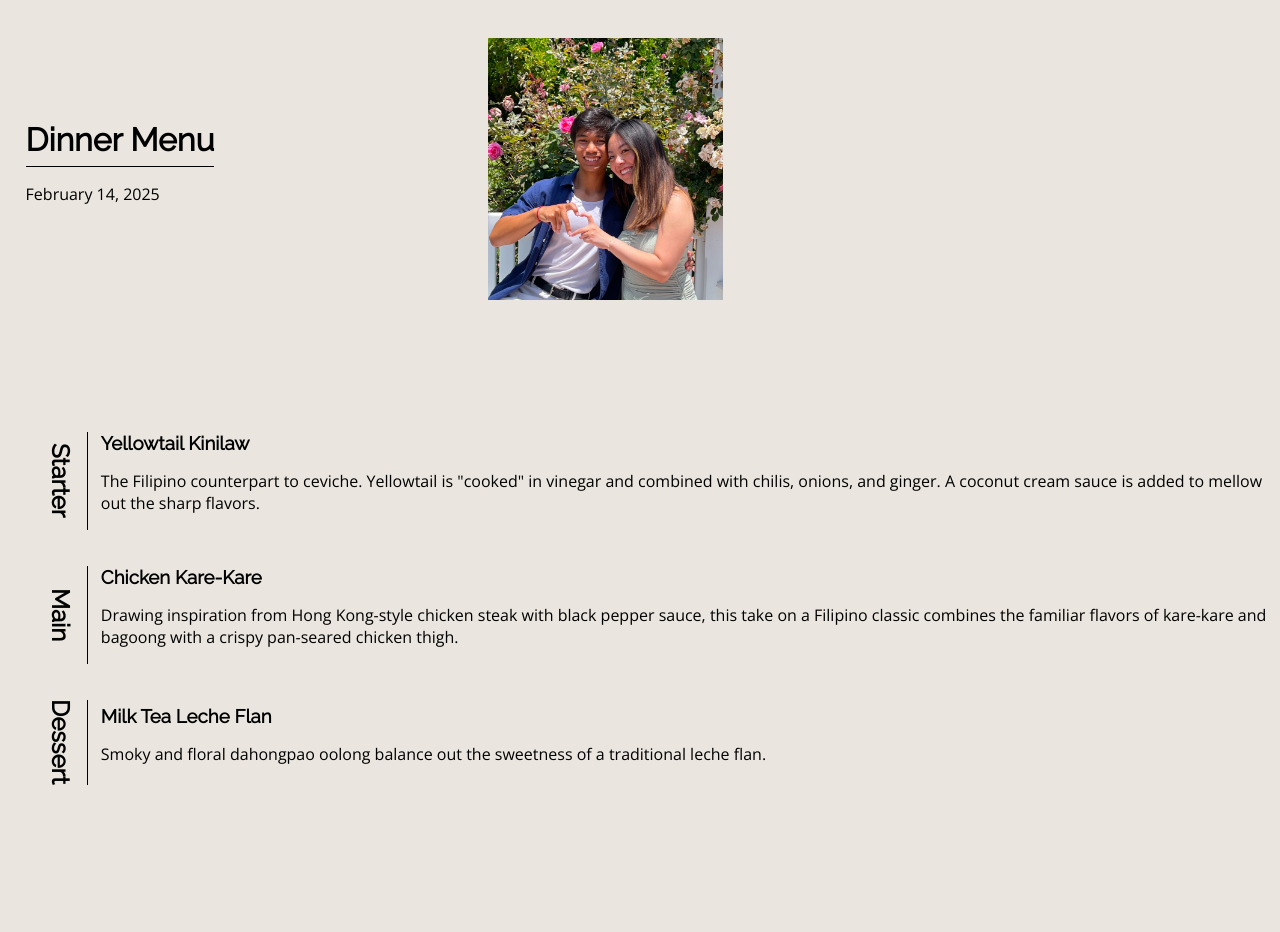
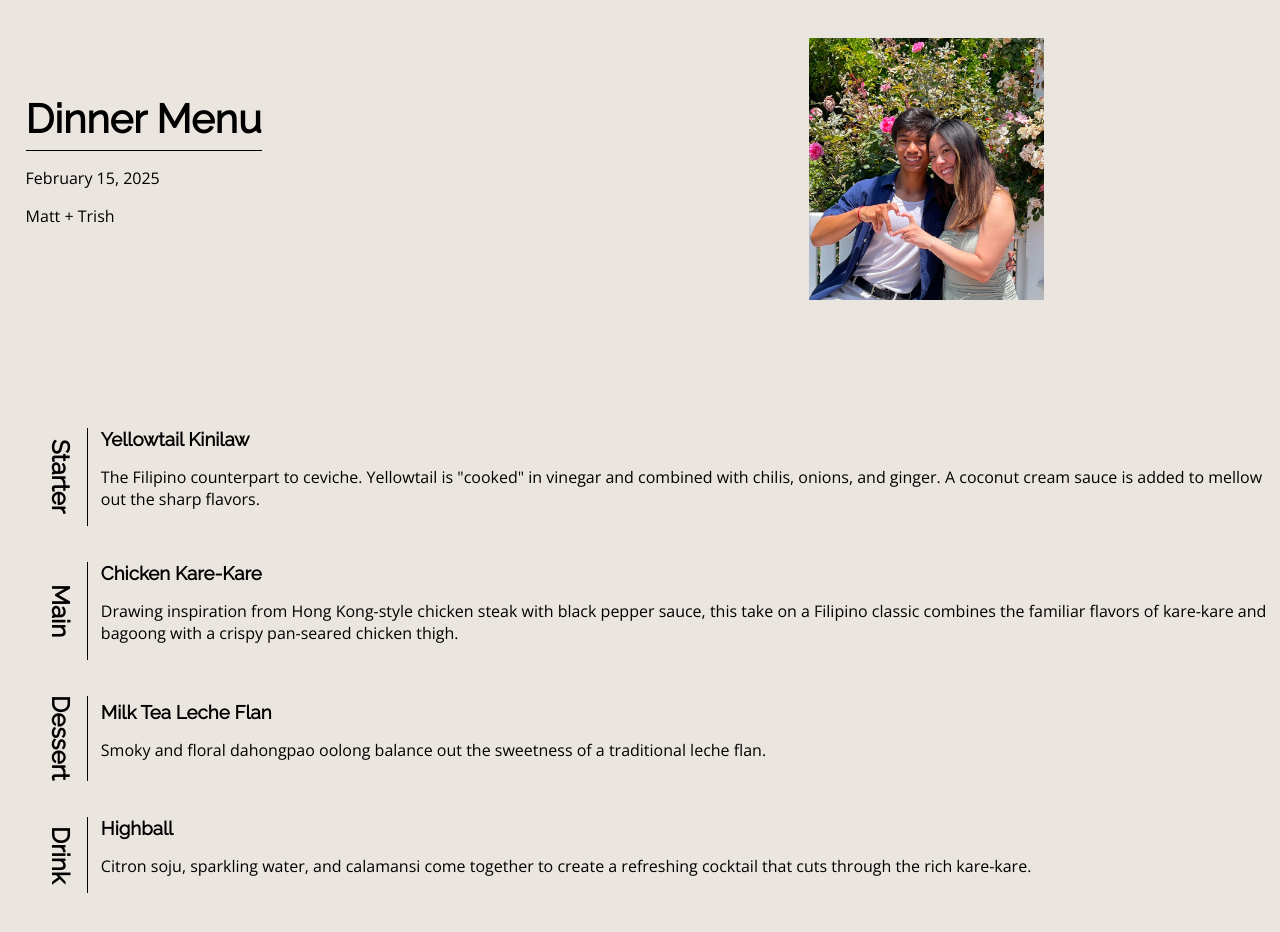
Before and after one commit to MattBaldivino/valentines-menu.github.io, a React (Create React App) app in the folder valentine-menu/: page / in a window 1280 px wide. Shown: the top 932 px of the page. Before the commit the page ends 849 px from the top, so only its background shows below. Built offline with nearby package versions, Linux system fonts and the light colour scheme; a web font is replaced by a local one.

Commit message:
final changes

```diff
--- a/valentine-menu/src/App.js
+++ b/valentine-menu/src/App.js
@@ -10,10 +10,11 @@ function App() {
             <div className='child-one'>
               <h1>Dinner Menu</h1>
               <hr></hr>
-              <p>February 14, 2025</p>
+              <p>February 15, 2025</p>
+              <p>Matt + Trish</p>
             </div>
             <div className='child-two'>
-              <center><img src={photo} alt="Trish and Matt" /></center>
+              <img src={photo} alt="Trish and Matt" />
             </div>
           </div>
         </div>
@@ -52,6 +53,17 @@ function App() {
               <p>Smoky and floral dahongpao oolong balance out the sweetness of a traditional leche flan.</p>
             </div>
           </div>
+          <br></br>
+          <br></br>
+          <div className='item'>
+            <div className='left'>
+              <h2>Drink</h2>
+            </div>
+            <div className='right'>
+              <h3>Highball</h3>
+              <p>Citron soju, sparkling water, and calamansi come together to create a refreshing cocktail that cuts through the rich kare-kare.</p>
+            </div>
+          </div>
         </div>
       </div>
     </div>
--- a/valentine-menu/src/index.css
+++ b/valentine-menu/src/index.css
@@ -15,6 +15,10 @@ h1, h2, h3 {
   font-optical-sizing: auto;
   font-style: normal;
   font-weight: bold;
+}
+
+h1{
+  font-size: 2.5em;
 }
 
 hr{
@@ -41,8 +45,8 @@ h2 {
 img {
   width: 30%;
   height: 30%;
+  display: block;
   margin-left: auto;
-  margin-right: auto;
 }
 
 .App {
@@ -127,8 +131,11 @@ img {
   .header{
     padding-bottom: 25%;
     padding-top: 7%;
+    padding-left: 5%;
+    padding-right: 5%;
   }
   .body{
     padding-left: 5%;
+    padding-right: 5%;
   }
 }
```
Also changed, not shown: valentine-menu/src/media/IMG_0641.jpg (added).
